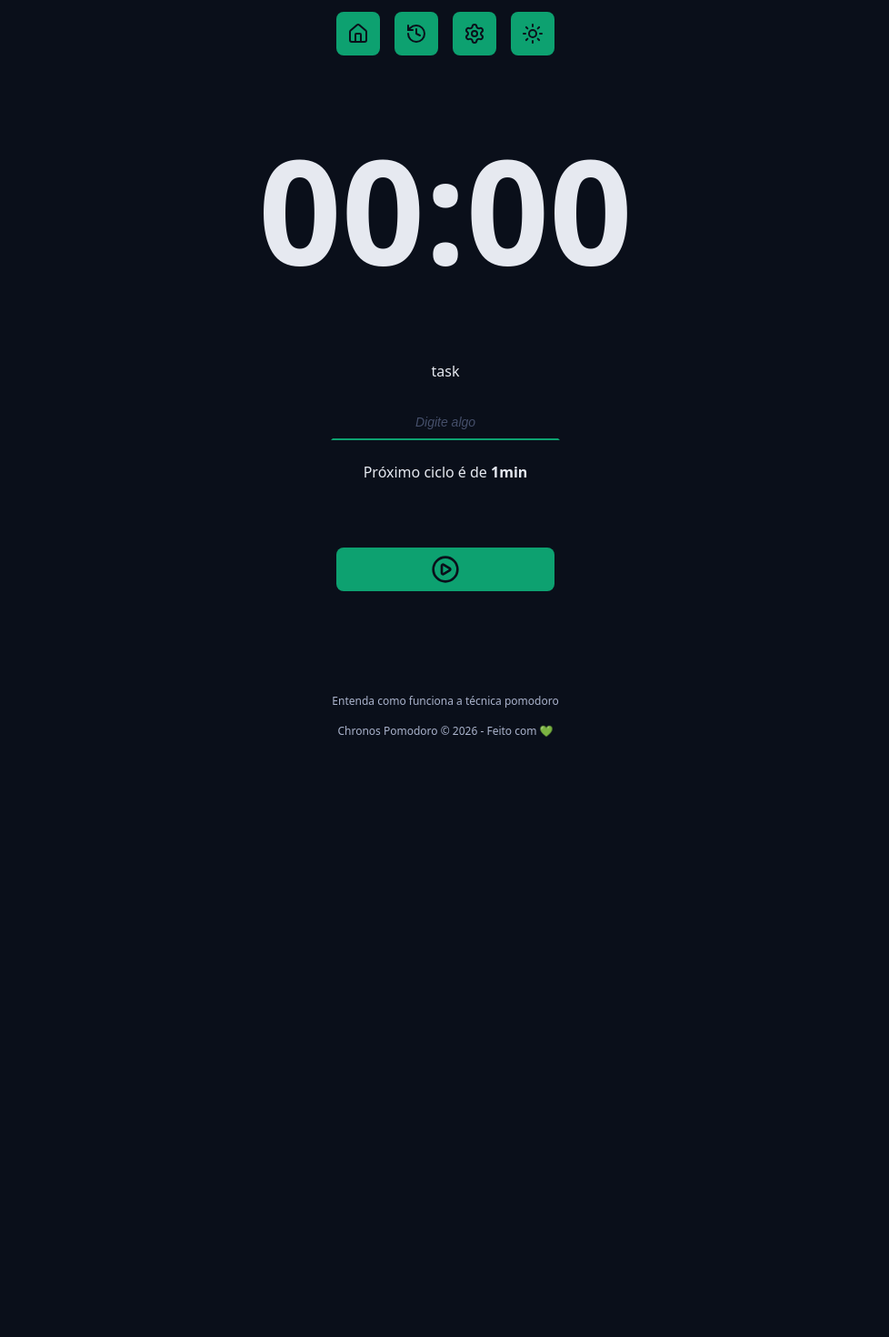
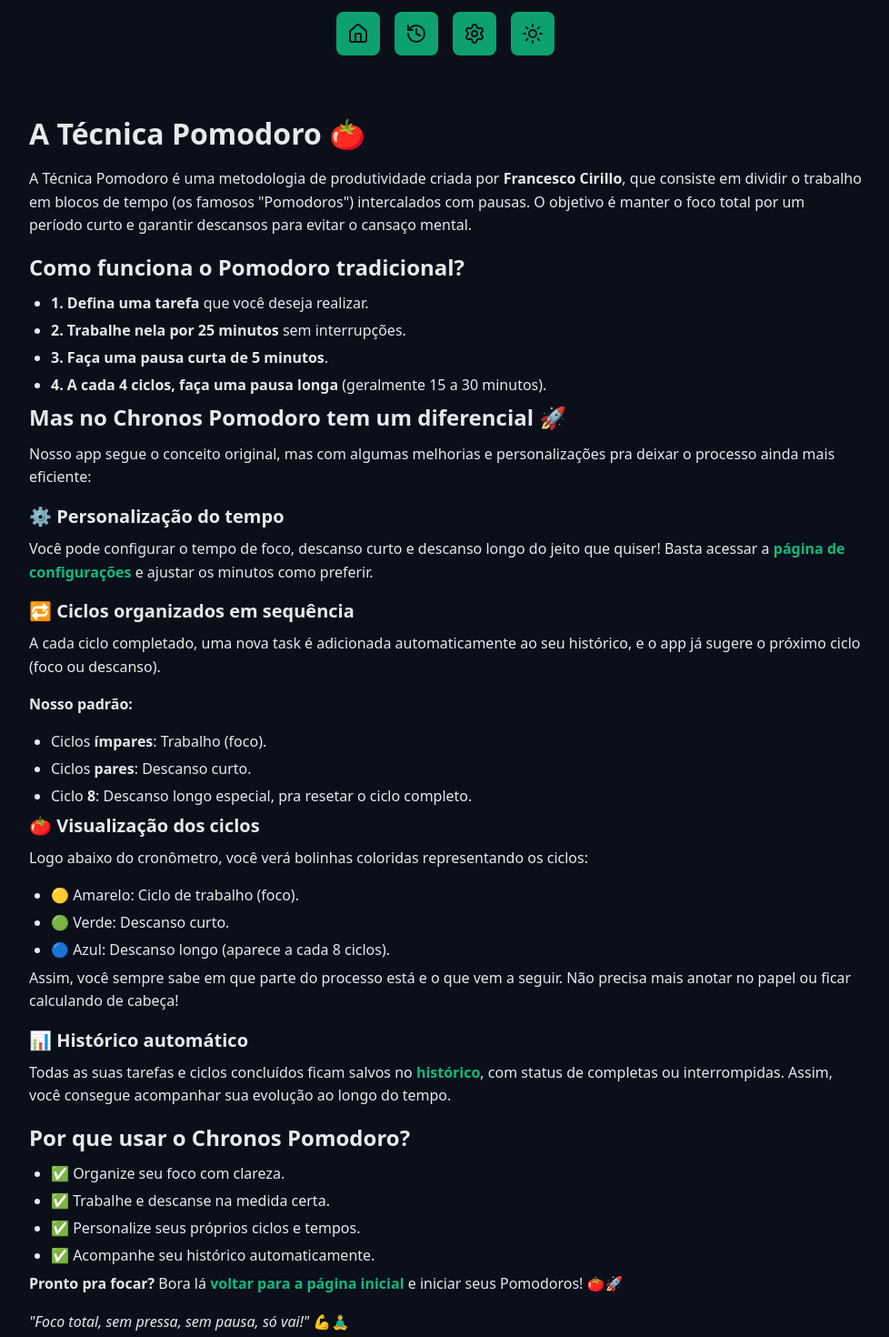
Before and after one commit to commit-ana/CONTRUCAO_FRONT1, a React (Vite) app in the folder praticas/pomodoro/: page /about-pomodoro in a window 1280 px wide. Shown: the part 240-1710 px from the top of the page at 91% size, without its empty margins (150-1128 px from the left). Before the commit the page ends 1084 px from the top, so only its background shows below. Built offline with nearby package versions, Linux system fonts and the light colour scheme.

Commit message:
pratica 63 - cria página AboutPomodoro solicitada no roteamento

```diff
--- a/praticas/pomodoro/package.json
+++ b/praticas/pomodoro/package.json
@@ -13,6 +13,7 @@
     "lucide-react": "^0.577.0",
     "react": "^19.2.4",
     "react-dom": "^19.2.4",
+    "react-router": "^7.15.1",
     "react-toastify": "^11.1.0"
   },
   "devDependencies": {
--- a/praticas/pomodoro/src/App.tsx
+++ b/praticas/pomodoro/src/App.tsx
@@ -3,12 +3,23 @@
 import './styles/globals.css';
 import { TaskContextProvider } from './contexts/TaskContext/TaskContextProvider';
 import { MessagesContainer } from './components/MessagesContainer';
+import { BrowserRouter, Route, Routes } from 'react-router';
+import { NotFound } from './pages/NotFound';
+import { AboutPomodoro } from './pages/AboutPomodoro';
 
 export function App() {
   return (
     <TaskContextProvider>
       <MessagesContainer>
-        <Home />
+        <BrowserRouter>
+          <Routes>
+            <Route path='/' element={<Home />} />
+            <Route path='/about-pomodoro/' element={<AboutPomodoro />} />
+
+            {/* O asterisco é a rota coringa: se o usuário digitar um endereço que não existe, cai aqui */}
+            <Route path='*' element={<NotFound />} />
+          </Routes>
+        </BrowserRouter>
       </MessagesContainer>
     </TaskContextProvider>
   );
--- a/praticas/pomodoro/src/components/Footer/index.tsx
+++ b/praticas/pomodoro/src/components/Footer/index.tsx
@@ -1,13 +1,15 @@
+import { Link } from 'react-router';
 import styles from './styles.module.css';
 
 export function Footer() {
   return (
     <footer className={styles.footer}>
-      <a href="">Entenda como funciona a técnica pomodoro</a>
-
-      <a href="">
+      <Link to='/about-pomodoro/'>
+        Entenda como funciona a técnica pomodoro
+      </Link>
+      <Link to='/'>
         Chronos Pomodoro &copy; {new Date().getFullYear()} - Feito com 💚
-      </a>
+      </Link>
     </footer>
   );
 }
--- a/praticas/pomodoro/src/components/Menu/index.tsx
+++ b/praticas/pomodoro/src/components/Menu/index.tsx
@@ -4,18 +4,18 @@
   MoonIcon,
   SettingsIcon,
   SunIcon,
-}
-
-from 'lucide-react';
+} from 'lucide-react';
 import styles from './styles.module.css';
 import { useState, useEffect } from 'react';
+import { Link } from 'react-router';
 
 type AvailableThemes = 'dark' | 'light';
 
 export function Menu() {
   const [theme, setTheme] = useState<AvailableThemes>(() => {
-    const storageTheme = localStorage.getItem('theme') as AvailableThemes;
-    return storageTheme || 'dark';
+    const storageTheme =
+      (localStorage.getItem('theme') as AvailableThemes) || 'dark';
+    return storageTheme;
   });
 
   const nextThemeIcon = {
@@ -27,8 +27,11 @@
     event: React.MouseEvent<HTMLAnchorElement, MouseEvent>,
   ) {
     event.preventDefault();
-    // Apenas a troca de tema aqui!
-    setTheme((prevTheme) => (prevTheme === 'dark' ? 'light' : 'dark'));
+
+    setTheme(prevTheme => {
+      const nextTheme = prevTheme === 'dark' ? 'light' : 'dark';
+      return nextTheme;
+    });
   }
 
   useEffect(() => {
@@ -38,14 +41,39 @@
 
   return (
     <nav className={styles.menu}>
-      <a className={styles.menuLink} href='#' title='Home'><HouseIcon /></a>
-      <a className={styles.menuLink} href='#' title='Histórico'><HistoryIcon /></a>
-      <a className={styles.menuLink} href='#' title='Configs'><SettingsIcon /></a>
+      {/* Aqui trocamos a tag <a> pela tag <Link> e href por to */}
+      <Link
+        className={styles.menuLink}
+        to='/'
+        aria-label='Ir para a Home'
+        title='Ir para a Home'
+      >
+        <HouseIcon />
+      </Link>
+
+      <a
+        className={styles.menuLink}
+        href='#'
+        aria-label='Ver Histórico'
+        title='Ver Histórico'
+      >
+        <HistoryIcon />
+      </a>
+
+      <a
+        className={styles.menuLink}
+        href='#'
+        aria-label='Configurações'
+        title='Configurações'
+      >
+        <SettingsIcon />
+      </a>
 
       <a
         className={styles.menuLink}
         href='#'
         aria-label='Mudar Tema'
+        title='Mudar Tema'
         onClick={handleThemeChange}
       >
         {nextThemeIcon[theme]}
--- a/praticas/pomodoro/src/pages/AboutPomodoro/index.tsx
+++ b/praticas/pomodoro/src/pages/AboutPomodoro/index.tsx
@@ -1,21 +1,121 @@
-import { useEffect } from 'react';
 import { Container } from '../../components/Container';
 import { GenericHtml } from '../../components/GenericHtml';
 import { Heading } from '../../components/Heading';
-import { RouterLink } from '../../components/RouterLink';
 import { MainTemplate } from '../../components/templates/MainTemplate';
 
 export function AboutPomodoro() {
-  useEffect(() => {
-    document.title = 'Entenda a Técnica Pomodoro - Chronos Pomodoro';
-  }, []);
-
   return (
     <MainTemplate>
       <Container>
         <GenericHtml>
           <Heading>A Técnica Pomodoro 🍅</Heading>
-          {/* ...restante do conteúdo permanece igual... */}
+
+          <p>
+            A Técnica Pomodoro é uma metodologia de produtividade criada por{' '}
+            <strong>Francesco Cirillo</strong>, que consiste em dividir o
+            trabalho em blocos de tempo (os famosos "Pomodoros") intercalados
+            com pausas. O objetivo é manter o foco total por um período curto e
+            garantir descansos para evitar o cansaço mental.
+          </p>
+
+          <h2>Como funciona o Pomodoro tradicional?</h2>
+          <ul>
+            <li>
+              <strong>1. Defina uma tarefa</strong> que você deseja realizar.
+            </li>
+            <li>
+              <strong>2. Trabalhe nela por 25 minutos</strong> sem interrupções.
+            </li>
+            <li>
+              <strong>3. Faça uma pausa curta de 5 minutos</strong>.
+            </li>
+            <li>
+              <strong>4. A cada 4 ciclos, faça uma pausa longa</strong>{' '}
+              (geralmente 15 a 30 minutos).
+            </li>
+          </ul>
+
+          <h2>
+            Mas no <strong>Chronos Pomodoro</strong> tem um diferencial 🚀
+          </h2>
+
+          <p>
+            Nosso app segue o conceito original, mas com algumas melhorias e
+            personalizações pra deixar o processo ainda mais eficiente:
+          </p>
+
+          <h3>⚙️ Personalização do tempo</h3>
+          <p>
+            Você pode configurar o tempo de foco, descanso curto e descanso
+            longo do jeito que quiser! Basta acessar a{' '}
+            <a href='/settings'>página de configurações</a> e ajustar os minutos
+            como preferir.
+          </p>
+
+          <h3>🔁 Ciclos organizados em sequência</h3>
+          <p>
+            A cada ciclo completado, uma nova task é adicionada automaticamente
+            ao seu histórico, e o app já sugere o próximo ciclo (foco ou
+            descanso).
+          </p>
+          <p>
+            <strong>Nosso padrão:</strong>
+          </p>
+          <ul>
+            <li>
+              Ciclos <strong>ímpares</strong>: Trabalho (foco).
+            </li>
+            <li>
+              Ciclos <strong>pares</strong>: Descanso curto.
+            </li>
+            <li>
+              Ciclo <strong>8</strong>: Descanso longo especial, pra resetar o
+              ciclo completo.
+            </li>
+          </ul>
+
+          <h3>🍅 Visualização dos ciclos</h3>
+          <p>
+            Logo abaixo do cronômetro, você verá bolinhas coloridas
+            representando os ciclos:
+          </p>
+          <ul>
+            <li>🟡 Amarelo: Ciclo de trabalho (foco).</li>
+            <li>🟢 Verde: Descanso curto.</li>
+            <li>🔵 Azul: Descanso longo (aparece a cada 8 ciclos).</li>
+          </ul>
+
+          <p>
+            Assim, você sempre sabe em que parte do processo está e o que vem a
+            seguir. Não precisa mais anotar no papel ou ficar calculando de
+            cabeça!
+          </p>
+
+          <h3>📊 Histórico automático</h3>
+          <p>
+            Todas as suas tarefas e ciclos concluídos ficam salvos no{' '}
+            <a href='/history'>histórico</a>, com status de completas ou
+            interrompidas. Assim, você consegue acompanhar sua evolução ao longo
+            do tempo.
+          </p>
+
+          <h2>Por que usar o Chronos Pomodoro?</h2>
+          <ul>
+            <li>✅ Organize seu foco com clareza.</li>
+            <li>✅ Trabalhe e descanse na medida certa.</li>
+            <li>✅ Personalize seus próprios ciclos e tempos.</li>
+            <li>✅ Acompanhe seu histórico automaticamente.</li>
+          </ul>
+
+          <p>
+            <strong>Pronto pra focar?</strong> Bora lá{' '}
+            <a href='/'>voltar para a página inicial</a> e iniciar seus
+            Pomodoros! 🍅🚀
+          </p>
+
+          <p>
+            <em>"Foco total, sem pressa, sem pausa, só vai!"</em> 💪🧘‍♂️
+          </p>
         </GenericHtml>
       </Container>
     </MainTemplate>
--- a/praticas/pomodoro/src/pages/NotFound/index.tsx
+++ b/praticas/pomodoro/src/pages/NotFound/index.tsx
@@ -2,7 +2,7 @@
 import { Container } from '../../components/Container';
 import { GenericHtml } from '../../components/GenericHtml';
 import { Heading } from '../../components/Heading';
-import { RouterLink } from '../../components/RouterLink';
+
 import { MainTemplate } from '../../components/templates/MainTemplate';
 
 export function NotFound() {
```
Also changed, not shown: 1 other file (tests, documents, lock files or other folders).
